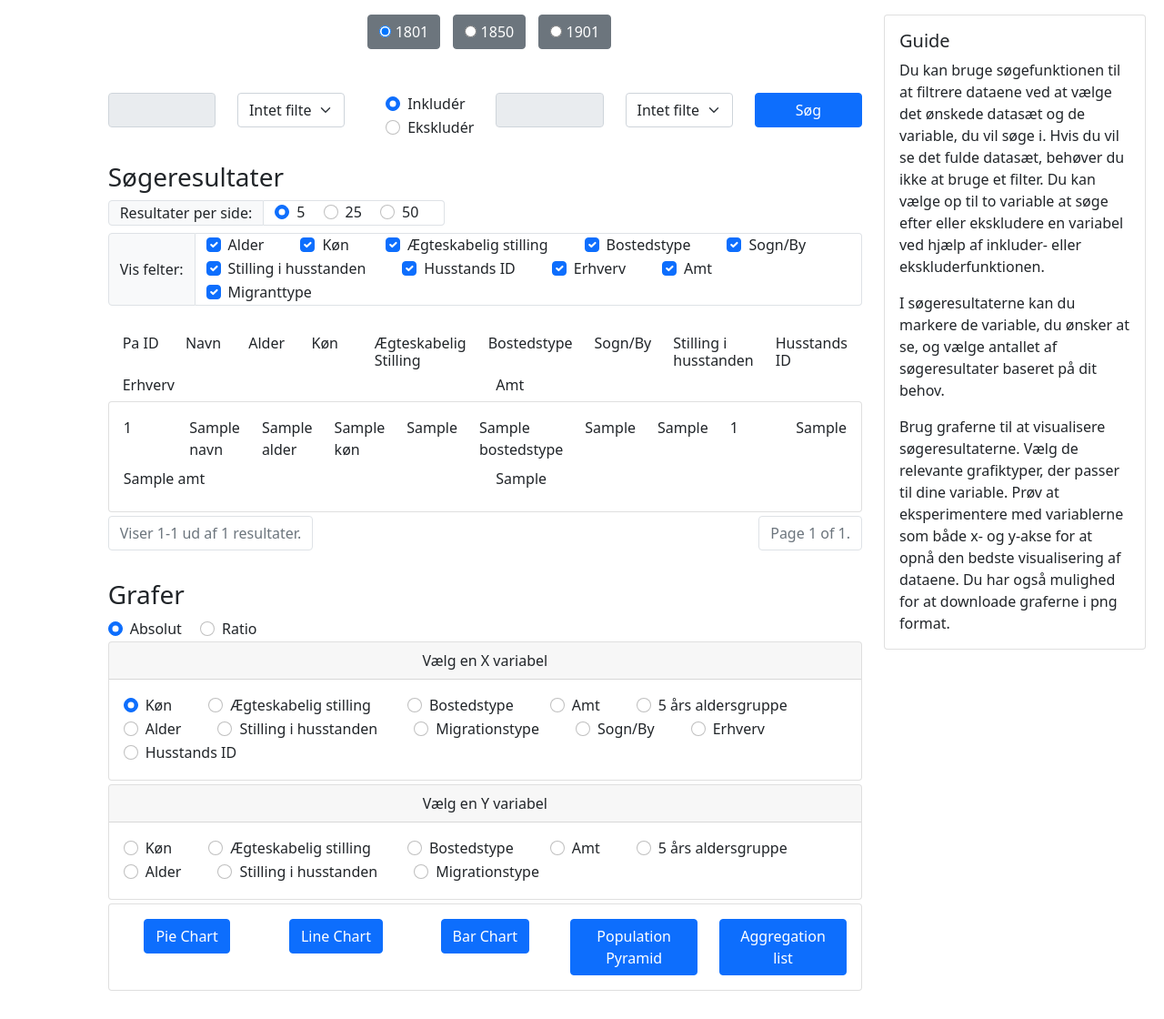
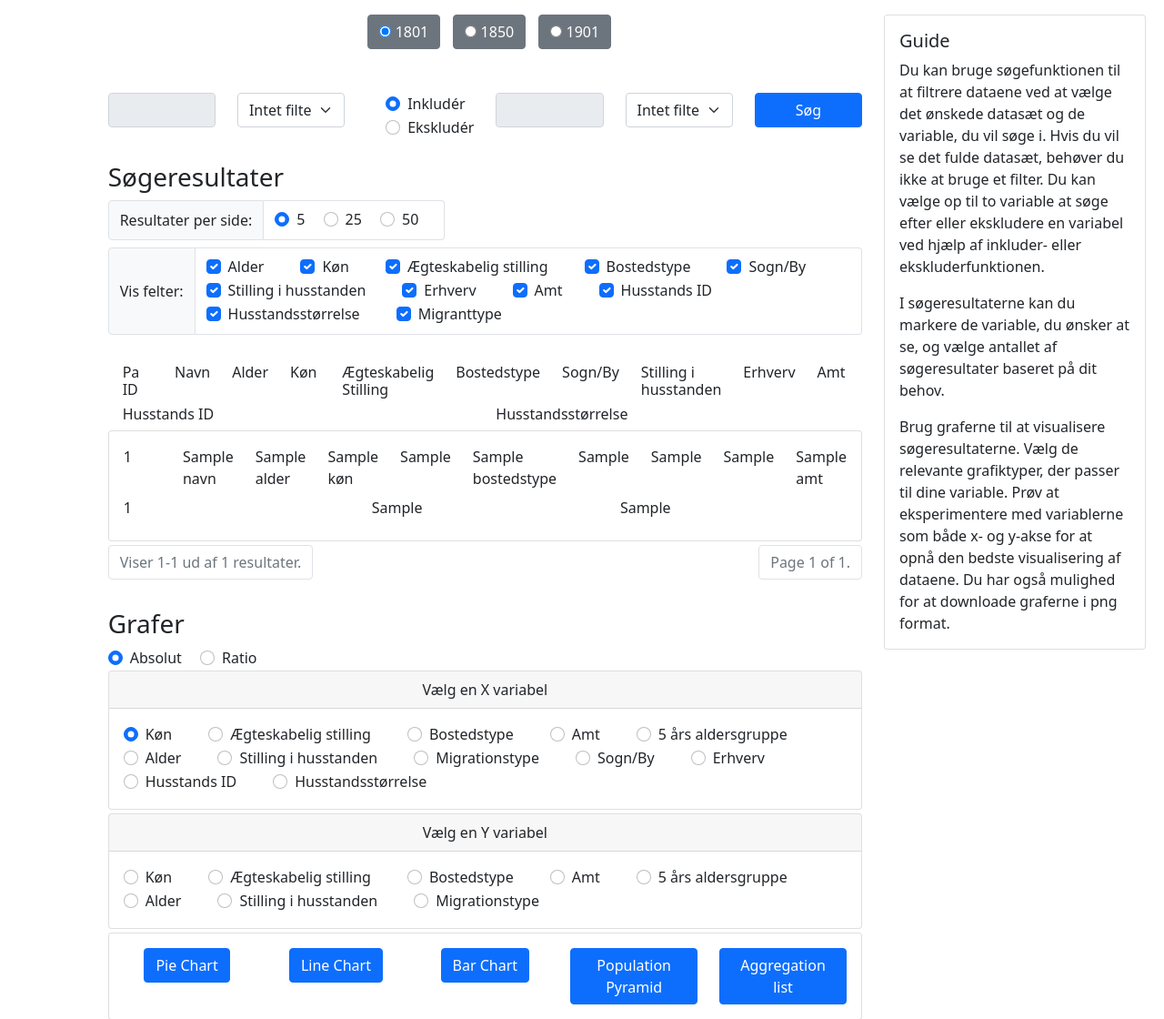
Before and after one commit to DatalogiForAlle/historie, a Django app: template templates/search/search.html in a window 1280 px wide. Shown: the part 56-1176 px from the top of the page at 91% size. Before the commit the page ends 1145 px from the top, so only its background shows below. Run offline with Django 4.2, Linux system fonts and the light colour scheme; the template is opened without the code that fills it: most values are stand-ins (such as "Sample title", 1, 10 or a date in 2020); parts of the project's set-up code (start-up, migrations or seed data) failed here and were passed over; some libraries are stand-ins or nearby versions.

Commit message:
model migration to include household size and negative ages, adding household size to search and chart - this time for real :-)

```diff
--- a/data/models.py
+++ b/data/models.py
@@ -19,7 +19,7 @@ class Person(models.Model):
         choices=GENDER_CHOICES,
         default="f",
     )
-    alder = models.PositiveIntegerField()
+    alder = models.IntegerField()
     STATUS_CHOICES = [
         ("ugift", "ugift"),
         ("gift", "gift"),
@@ -71,7 +71,7 @@ class BasePerson(models.Model):
         choices=GENDER_CHOICES,
         default="f",
     )
-    alder = models.PositiveIntegerField()
+    alder = models.IntegerField()
     STATUS_CHOICES = [
         ("ugift", "ugift"),
         ("gift", "gift"),
@@ -97,6 +97,8 @@ class BasePerson(models.Model):
     )
     erhverv_original = models.CharField(max_length=200)
     stilling_i_husstanden_standardiseret = models.CharField(max_length=200)
+
+    husstands_størrelse = models.PositiveIntegerField(null=True)
 
     class Meta:
         # db_table = "person"
--- a/data/utils.py
+++ b/data/utils.py
@@ -18,6 +18,7 @@ field_dict = {
     "job_original": "erhverv_original",
     "household_function_std": "stilling_i_husstanden_standardiseret",
     "migration": "migrant_type",
+    "household_size": "husstands_størrelse"
     # "fødesogn_by_standardiseret",
 }
 
@@ -63,6 +64,11 @@ def get_q_filter(search_category, query):
             return Q(erhverv_original__icontains=query)
         case "household-id":
             return Q(husstands_id=query)
+        case "household-size":
+            sizes = query.split("-")
+            return Q(husstands_størrelse__gte=sizes[0]) & Q(
+                husstands_størrelse__lte=sizes[1]
+            )
         case "migration":
             return Q(migrant_type=query)
 
--- a/static/js/chartInterface.js
+++ b/static/js/chartInterface.js
@@ -47,6 +47,7 @@ function setChoices(year, variableName) {
         choices.parish = "Sogn/By"
         choices.job_original = "Erhverv"
         choices.household_id = "Husstands ID"
+        choices.household_size = "Husstandsstørrelse"
     }
     return choices
 }
@@ -74,7 +75,7 @@ function updateAllowances(allowances, btn, val) {
         else allowances[btn][item] = false
     })
     // console.log({insideUpdateAllowancesVal: val})
-    if (["parish", "household_id", "job_original"].includes(val)) {
+    if (["parish", "household_id", "job_original", "household_size"].includes(val)) {
         Object.keys(allowances[btn]).forEach((item) => {
             allowances[btn][item] = false
         })
--- a/static/js/search.js
+++ b/static/js/search.js
@@ -103,7 +103,7 @@ function recallQueryInputAttributes(searchCategory, queryIdentifiers) {
             console.log("inside age onSelectChange")
             q.type = "number";
             q.placeholder = "0";
-            q.min = "0";
+            q.min = "-1";
             q.max = "100";
             break
         case "parish" :
@@ -154,6 +154,14 @@ function recallQueryInputAttributes(searchCategory, queryIdentifiers) {
             q.placeholder = "0";
             q.min = "0";
             // q.max = "100";
+            break
+        case "household-size" :
+            console.log("inside household-size-interval onSelectChange")
+            q.type = "text"
+            q.title="Example of acceptable input: 4-5"
+            q.placeholder = "Ex: 4-5"
+            q.pattern="^[0-9]{1,3}-[0-9]{1,3}$"
+            // console.log({age_q: q})
             break
         case "migration" :
             const migrationOptions = ['migrant', 'indfødt', 'ukendt']
@@ -218,7 +226,7 @@ function displayFieldCheckBoxes(year){
     const fieldsToDisplay = setFieldsToDisplay(year)
     grandParent = document.getElementById("field-checkboxes-column")
     parent = document.createElement("div")
-    parent.className = "row"
+    parent.className = "row pt-2 pb-2"
 
     for (const [fieldId, fieldTitle] of Object.entries(fieldsToDisplay)) {
         parent.insertAdjacentHTML("beforeend",
@@ -243,7 +251,7 @@ function displayFieldCheckBoxes(year){
 }
 
 function setFieldsToDisplay(year) {
-    let fieldsToDisplay = { age: "Alder", gender: "Køn", status: "Ægteskabelig stilling", location: "Bostedstype", parish: "Sogn/By", "household-function-std": "Stilling i husstanden", "household-id": "Husstands ID", "job-original": "Erhverv", county: "Amt"}
+    let fieldsToDisplay = { age: "Alder", gender: "Køn", status: "Ægteskabelig stilling", location: "Bostedstype", parish: "Sogn/By", "household-function-std": "Stilling i husstanden", "job-original": "Erhverv", county: "Amt", "household-id": "Husstands ID", "household-size": "Husstandsstørrelse"}
     if (year !== "1801") {
         fieldsToDisplay.migration = "Migranttype"
     }
--- a/templates/search/results_display_options.html
+++ b/templates/search/results_display_options.html
@@ -6,7 +6,7 @@
     <div class="col-auto border rounded-start bg-light d-flex align-items-center">
         Resultater per side:
     </div>
-    <div class="col-sm-auto col border rounded-end border-start-0">
+    <div class="col-sm-auto pt-2 pb-2 col border rounded-end border-start-0">
         <div class="form-check form-check-inline">
             <label class="form-check-label">
                 <input class="form-check-input" type="radio" name="num-results" id="per-page-5" value="5" form="query-form" required checked>
--- a/templates/search/search_fields.html
+++ b/templates/search/search_fields.html
@@ -59,6 +59,11 @@
                 id="household-id-1"
                 value="household-id">
                 Husstands ID
+            </option>
+            <option
+                id="household-size-1"
+                value="household-size">
+                Husstandssstørrelsesinterval
             </option>
             <option
                 id="migration-1"
@@ -147,6 +152,11 @@
                 Husstands ID
             </option>
             <option
+                id="household-size-2"
+                value="household-size">
+                Husstandssstørrelsesinterval
+            </option>
+            <option
                 id="migration-2"
                 value="migration"
                 style="display:none">
--- a/templates/search/search_results.html
+++ b/templates/search/search_results.html
@@ -13,9 +13,10 @@
             <h6 class="card-title col-sm" name="show-location">Bostedstype</h6>
             <h6 class="card-title col-sm" name="show-parish">Sogn/By</h6>
             <h6 class="card-title col-sm" name="show-household-function-std">Stilling i husstanden</h6>
-            <h6 class="card-title col-sm" name="show-household-id">Husstands ID</h6>
             <h6 class="card-title col-sm" name="show-job-original">Erhverv</h6>
             <h6 class="card-title col-sm" name="show-county">Amt</h6>
+            <h6 class="card-title col-sm" name="show-household-id">Husstands ID</h6>
+            <h6 class="card-title col-sm" name="show-household-size">Husstandsstørrelse</h6>
             <h6 class="card-title col-sm" name="show-migration" style="display:none">Migranttype</h6>
           </div>
         </div>
@@ -32,9 +33,10 @@
                 <p class="card-title col-sm" name="show-location">{{ item.bostedstype }}</p>
                 <p class="card-title col-sm" name="show-parish">{{ item.sogn_by }}</p>
                 <p class="card-title col-sm" name="show-household-function-std">{{ item.stilling_i_husstanden_standardiseret }}</p>
-                <p class="card-title col-sm" name="show-household-id">{{ item.husstands_id }}</p>
                 <p class="card-title col-sm" name="show-job-original">{{ item.erhverv_original }}</p>
                 <p class="card-title col-sm" name="show-county">{{ item.amt }}</p>
+                <p class="card-title col-sm" name="show-household-id">{{ item.husstands_id }}</p>
+                <p class="card-title col-sm" name="show-household-size">{{ item.husstands_størrelse }}</p>
                 {% if year != "1801" %}
                   <p class="card-title col-sm" name="show-migration">{{ item.migrant_type }}</p>
                 {% endif %}
```
Also changed, not shown: data/migrations/0017_person1801_husstands_størrelse_and_more.py (added), data/migrations/0018_alter_person1801_alder_alter_person1850_alder_and_more.py (added).
